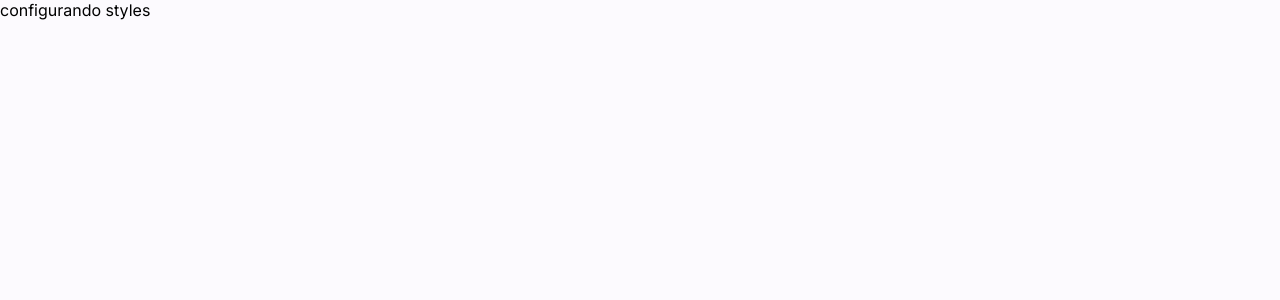
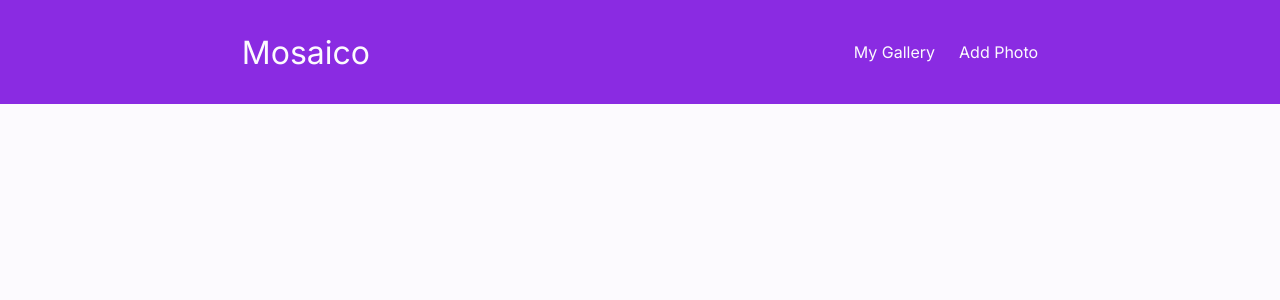
Before and after one commit to alexsandro-cristiano/free-photos, a React (Create React App) app: page / in a window 1280 px wide. Shown: the top 300 px of the page. Built offline with nearby package versions, Linux system fonts and the light colour scheme.

Commit message:
<feat>:adiciona componente header

```diff
--- a/src/App.tsx
+++ b/src/App.tsx
@@ -1,11 +1,12 @@
 import { ThemeProvider } from 'styled-components'
 import { defaultTheme } from './styles/theme/default'
 import { GlobalStyle } from './styles/global'
+import { Header } from './components/Header'
 
 export function App() {
   return (
     <ThemeProvider theme={defaultTheme}>
-      configurando styles
+      <Header />
       <GlobalStyle />
     </ThemeProvider>
   )
--- /dev/null
+++ b/src/components/Header/index.tsx
@@ -0,0 +1,19 @@
+import { Container, Logo } from './styles'
+
+export function Header() {
+  return (
+    <Container>
+      <nav>
+        <Logo>Mosaico</Logo>
+        <ul>
+          <li>
+            <a href="#">My Gallery</a>
+          </li>
+          <li>
+            <a href="#">Add Photo</a>
+          </li>
+        </ul>
+      </nav>
+    </Container>
+  )
+}
--- /dev/null
+++ b/src/components/Header/styles.ts
@@ -0,0 +1,32 @@
+import styled from 'styled-components'
+
+export const Container = styled.header`
+  height: 6.5rem;
+  nav {
+    display: flex;
+    align-items: center;
+    justify-content: space-around;
+    height: 100%;
+    background: ${props => props.theme['blueviolet-700']};
+    color: ${props => props.theme['blueviolet-100']};
+
+    ul {
+      display: flex;
+      align-items: center;
+      justify-content: center;
+      gap: 24px;
+      li {
+        a {
+          color: ${props => props.theme['blueviolet-100']};
+          transition: all 0.2s;
+          &:hover {
+            color: ${props => props.theme['blueviolet-300']};
+          }
+        }
+      }
+    }
+  }
+`
+export const Logo = styled.h1`
+  font-size: 2rem;
+`
```
